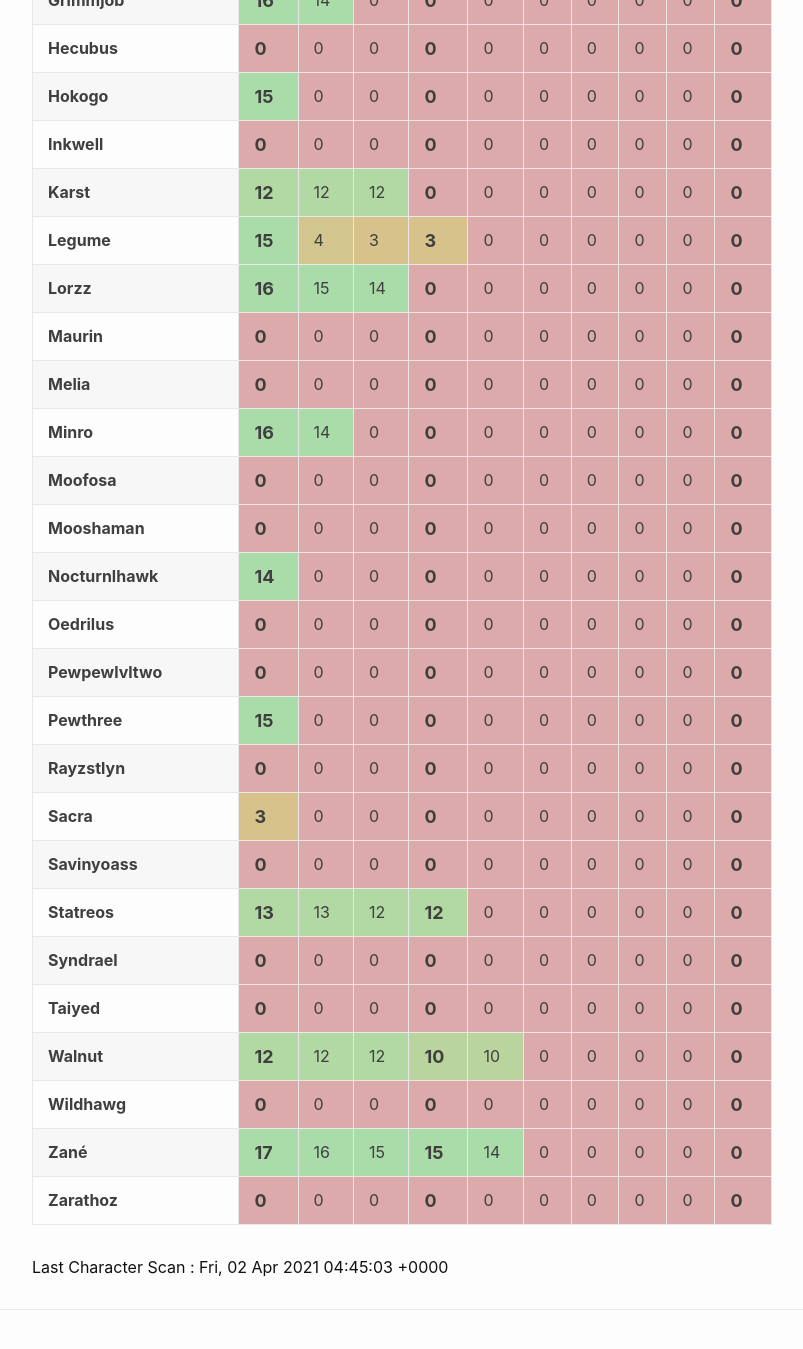
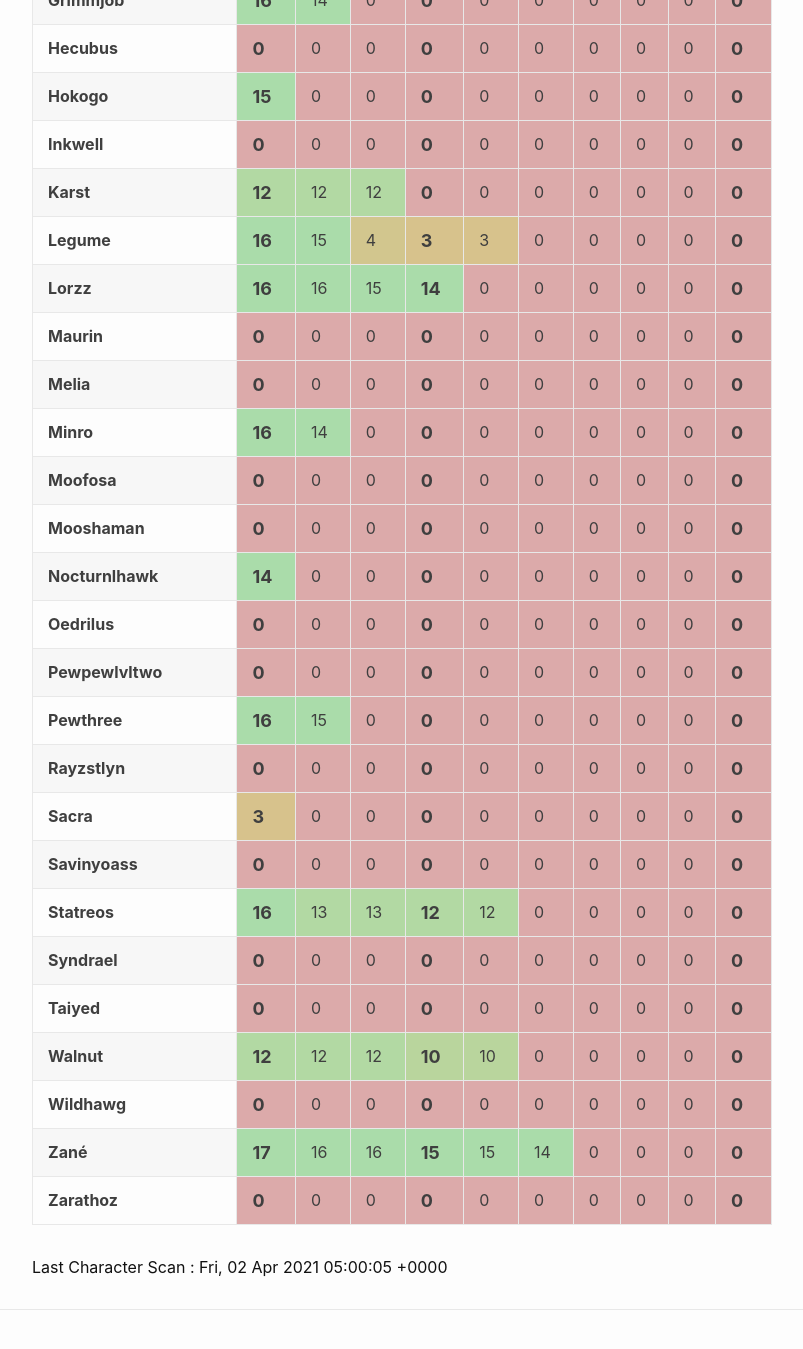
Before and after one commit to eldertribunal/keystonetracker, a Jekyll site: the page built from weekly.md, in a window 1280 px wide and 1400 px high, scrolled down 890 px. Shown: the top 1349 px of the window, without its empty margins (126-929 px from the left). Built offline with Jekyll 4.4.1, drawn with Linux system fonts in a browser that asks for light colours.

Commit message:
auto scan Fri Apr  2 05:00:51 UTC 2021

```diff
--- a/_data/scanned.json
+++ b/_data/scanned.json
@@ -1,3 +1,3 @@
 {
-  "timestamp": 1617338703
+  "timestamp": 1617339605
 }
--- a/_data/weekly.json
+++ b/_data/weekly.json
@@ -17,11 +17,11 @@
   {
     "name": "Legume",
     "dungeons": [
+      16,
       15,
       4,
       3,
       3,
-      0,
       0,
       0,
       0,
@@ -138,9 +138,9 @@
     "name": "Lorzz",
     "dungeons": [
       16,
+      16,
       15,
       14,
-      0,
       0,
       0,
       0,
@@ -242,8 +242,8 @@
   {
     "name": "Pewthree",
     "dungeons": [
+      16,
       15,
-      0,
       0,
       0,
       0,
@@ -334,10 +334,10 @@
     "dungeons": [
       17,
       16,
+      16,
       15,
       15,
       14,
-      0,
       0,
       0,
       0,
@@ -527,11 +527,11 @@
   {
     "name": "Statreos",
     "dungeons": [
+      16,
       13,
       13,
       12,
       12,
-      0,
       0,
       0,
       0,
```
